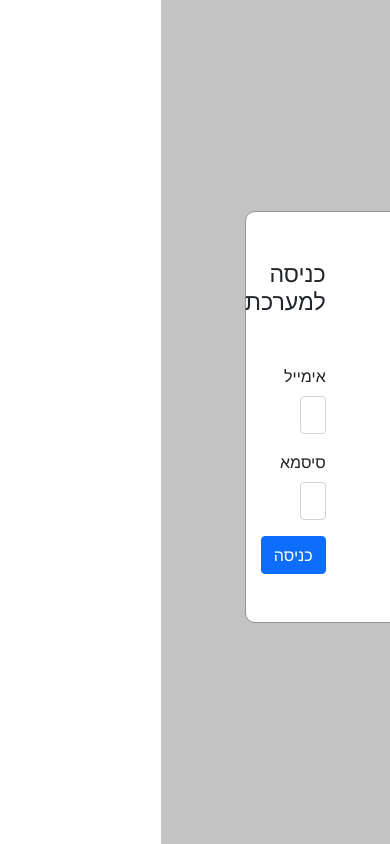
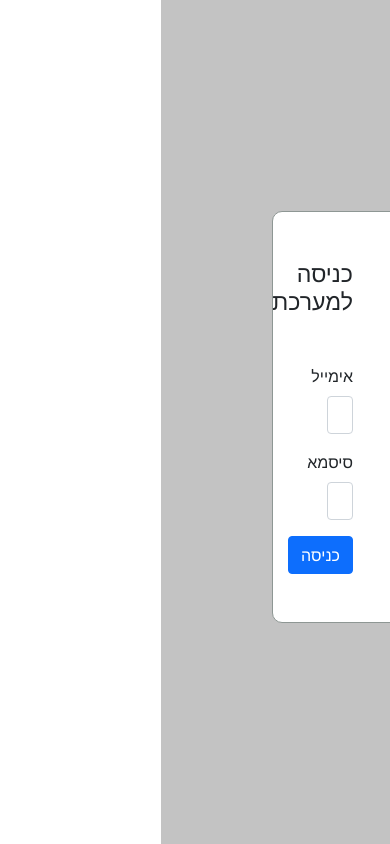
Before and after one commit to YosiMoskovitz/rinet-links, a React (Create React App) app: page /login in a window 390 px wide. Built offline with nearby package versions, Linux system fonts and the light colour scheme; no server answers.

Commit message:
responsive css login

```diff
--- a/src/Components/LoginForm/LoginForm.module.css
+++ b/src/Components/LoginForm/LoginForm.module.css
@@ -1,6 +1,6 @@
 .main {
-    margin: 25vh 37vw;
-    padding: 3rem 5rem;
+    margin: 25vh 35vw;
+    padding: 3rem 7rem;
     background-color: white;
     border:1px solid rgb(142 151 148);
     border-radius: 10px;
@@ -13,3 +13,10 @@
 	font-size: 0.8rem;
 	color: #bb0000;
 }
+
+@media screen and (max-width:1280px) {
+    .main {
+        margin: 25vh 30vw;
+        padding: 3rem 5rem;
+    }
+}
--- a/src/Config/config.js
+++ b/src/Config/config.js
@@ -1,3 +1,3 @@
 export const APIconfig = {
-  url: 'https://rinet-links.herokuapp.com',
+  url: 'http://localhost:3001',
 };
```
